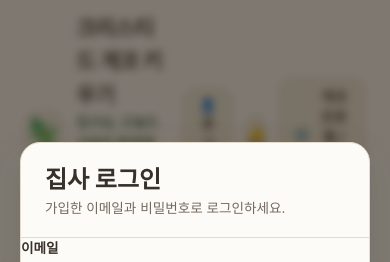
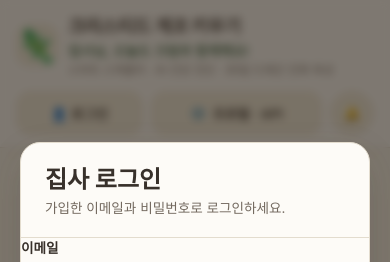
Before and after one commit to kimjiyullove-design/gecko-care, a plain HTML site: page index.html in a window 390 px wide. Shown: the top 262 px of the page. Drawn offline with Linux system fonts and the light colour scheme; a script that the page names is missing; a web font is replaced by a local one.

Commit message:
Improve mobile header layout and settings buttons

```diff
--- a/index.html
+++ b/index.html
@@ -8,7 +8,7 @@
   <link rel="preconnect" href="https://fonts.googleapis.com">
   <link rel="preconnect" href="https://fonts.gstatic.com" crossorigin>
   <link href="https://fonts.googleapis.com/css2?family=Pretendard:wght@400;500;600;700;800&family=Gaegu:wght@400;700&display=swap" rel="stylesheet">
-  <link rel="stylesheet" href="style.css?v=20261010_34">
+  <link rel="stylesheet" href="style.css?v=20261010_35">
 </head>
 <body>
   <!-- 최상단 헤더 -->
@@ -28,7 +28,7 @@
           <span id="sound-icon">🔔</span>
         </button>
         <button id="btn-profile-edit" class="btn-secondary">
-          <span>⚙️</span> 게코 프로필 / API 설정
+          <span aria-hidden="true">⚙️</span><span class="profile-label-desktop">게코 프로필 / API 설정</span><span class="profile-label-mobile">프로필 · API</span>
         </button>
       </div>
     </div>
--- a/style.css
+++ b/style.css
@@ -127,6 +127,26 @@ body {
   display: flex;
   align-items: center;
   gap: 10px;
+}
+
+.header-actions > button { flex-shrink: 0; white-space: nowrap; }
+.profile-label-mobile { display: none; }
+
+@media (max-width: 760px) {
+  .app-header { padding: 12px 16px; position: relative; }
+  .header-container { flex-direction: column; align-items: stretch; gap: 12px; }
+  .brand { min-width: 0; gap: 10px; }
+  .brand > div { min-width: 0; }
+  .brand-icon { flex-shrink: 0; width: 42px; height: 42px; }
+  .brand-title { font-size: 1.15rem; word-break: keep-all; }
+  .brand-sub { font-size: 0.72rem; line-height: 1.5; word-break: keep-all; }
+  .header-actions { display: grid; grid-template-columns: 1fr 1.35fr 44px; gap: 8px; }
+  .header-actions > button { min-height: 44px; justify-content: center; padding: 8px 10px; font-size: 0.84rem; }
+  #btn-login { grid-column: 1; grid-row: 1; }
+  #btn-profile-edit { grid-column: 2; grid-row: 1; }
+  #btn-sound-toggle { grid-column: 3; grid-row: 1; width: 44px; height: 44px; }
+  .profile-label-desktop { display: none; }
+  .profile-label-mobile { display: inline; }
 }
 
 /* ----------------- 공통 버튼 & 뱃지 ----------------- */
```
